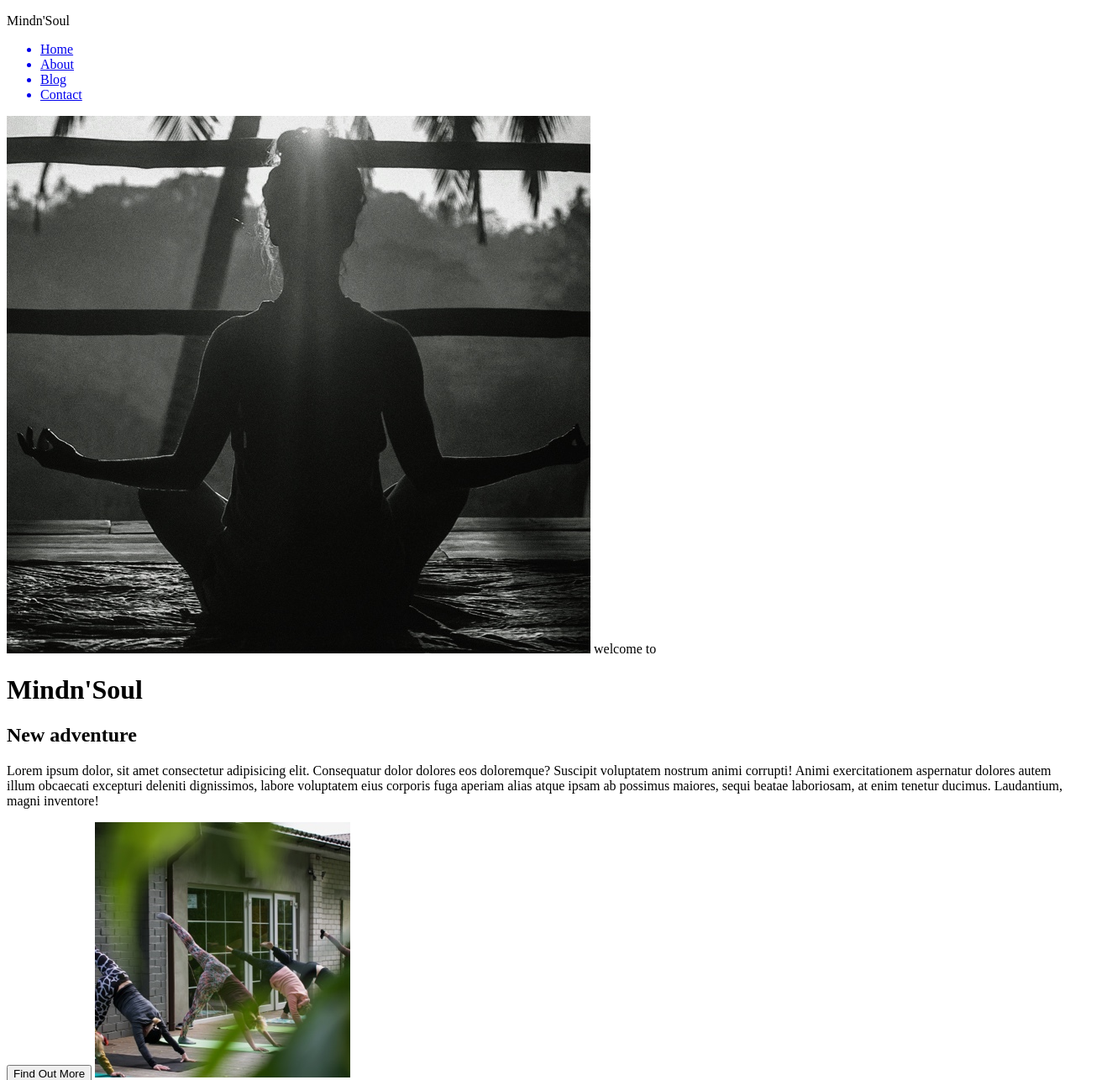
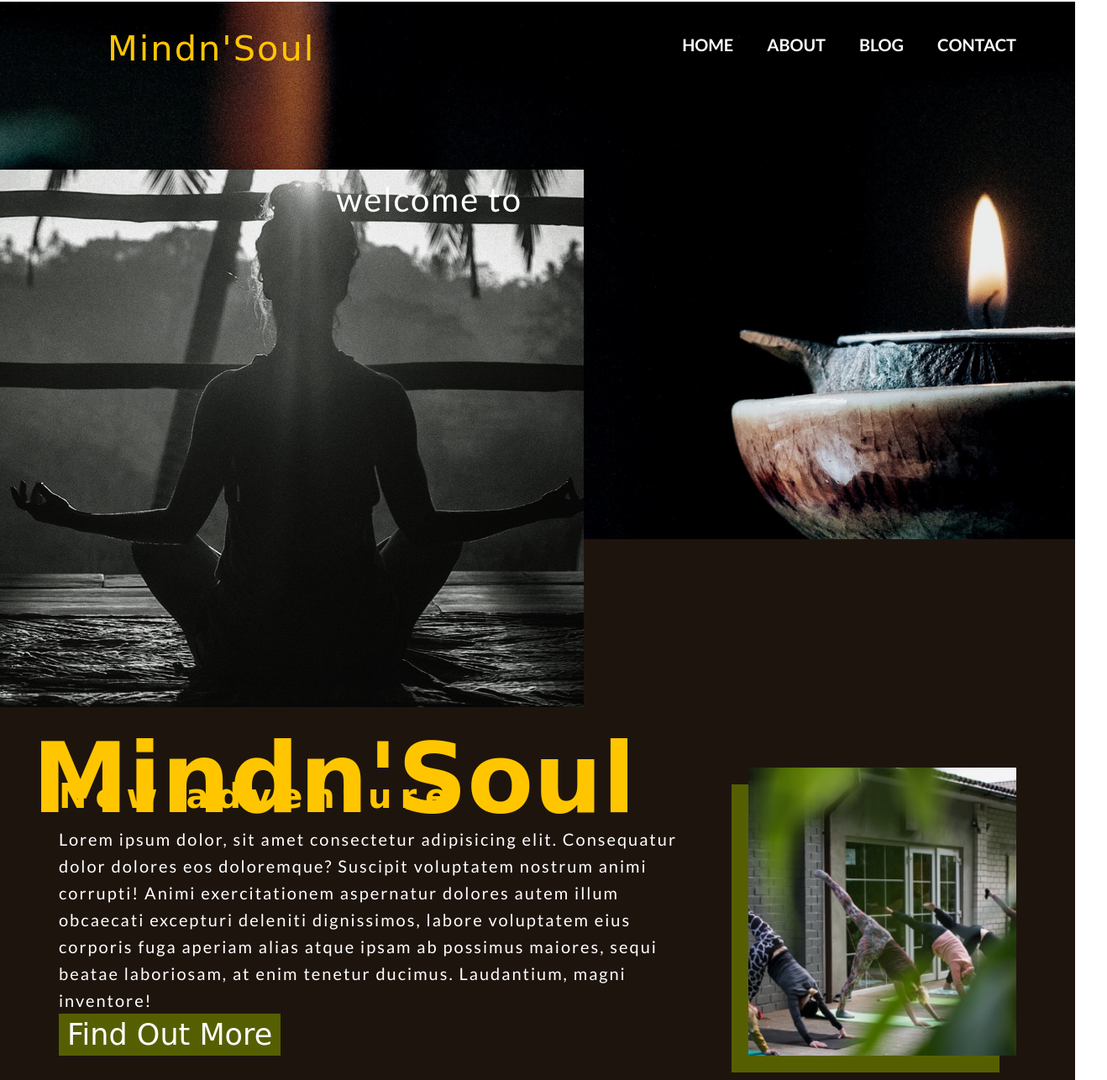
Before and after one commit to PeteGilbert/pete-gilbert-project-two, a plain HTML site: page index.html in a window 1280 px wide. Shown: the top 1286 px of the page at 84% size, 1318 px wide, since content can reach past the window. Drawn offline with Linux system fonts and the light colour scheme; a web font is replaced by a local one.

Commit message:
Most of home page styling completed

```diff
--- a/index.html
+++ b/index.html
@@ -4,53 +4,68 @@
     <meta charset="UTF-8">
     <meta name="viewport" content="width=device-width, initial-scale=1.0">
     <title>Mindn'Soul</title>
+    <link rel="stylesheet" href="./styles/style.css">
     <link href="https://fonts.googleapis.com/css2?family=Dokdo&family=Lato:wght@300;400;700&display=swap" rel="stylesheet">
 </head>
 <body>
     <header>
-        <p class="logo">Mindn'Soul</p>
-        <nav class="navigation-font">
-            <ul>
-                <a href="#"><li>Home</li></a>
-                <a href="#"><li>About</li></a>
-                <a href="#"><li>Blog</li></a>
-                <a href="#"><li>Contact</li></a>
+        <p class="logo wrapper">Mindn'Soul</p>
+        <nav class="wrapper">
+            <ul class="header-nav">
+                <a href="#"><li class="navigation-font">Home</li></a>
+                <a href="#"><li class="navigation-font">About</li></a>
+                <a href="#"><li class="navigation-font">Blog</li></a>
+                <a href="#"><li class="navigation-font">Contact</li></a>
             </ul>
         </nav>
         <img src="./MindnSoul-final-images/group.jpg" alt="Lady in yoga pose">
-        <span>welcome to</span>
+        <div class="title-pos">
+            <p class="welcome-to">welcome to</p>
             <h1>Mindn'Soul</h1>
+        </div>
     </header>
 
-    <section>
+    <section class="new-adventure">
+        <div class="wrapper new-adventure-all">
+            <div class="new-adventure-text">
                 <h2>New adventure</h2>
                 <p>Lorem ipsum dolor, sit amet consectetur adipisicing elit. Consequatur dolor dolores eos doloremque? Suscipit voluptatem nostrum animi corrupti! Animi exercitationem aspernatur dolores autem illum obcaecati excepturi deleniti dignissimos, labore voluptatem eius corporis fuga aperiam alias atque ipsam ab possimus maiores, sequi beatae laboriosam, at enim tenetur ducimus. Laudantium, magni inventore!</p>
                 <button>Find Out More</button>
+            </div>
             <img src="./MindnSoul-final-images/small-box.jpg" alt="Group yoga class outdoors">
+        </div>
     </section>
 
-    <section>
+    <section class="gallery">
+        <div class="wrapper">
             <img src="./MindnSoul-final-images/gallery-image1.jpg" alt="Lady doing upside down yoga pose">
             <img src="./MindnSoul-final-images/gallery-image2.jpg" alt="Couple yoga pose">
             <img src="./MindnSoul-final-images/gallery-image3.jpg" alt="Women sitting on beach">
+        </div>
     </section>
 
-    <section>
+    <section class="links-sect">
+        <div class="wrapper links-div">
             <div>
+                <i class="fas fa-home"></i>
                 <h2>Customized Offers</h2>
                 <p>Lorem ipsum dolor sit amet consectetur adipisicing elit. Aliquid ipsam dolore optio tempore cumque ab, fugiat reiciendis enim magnam nisi.</p>
             </div>
             <div>
+                <i class="fas fa-users"></i>
                 <h2>Community</h2>
                 <p>Lorem ipsum dolor sit amet, consectetur adipisicing elit. Voluptas nesciunt accusamus ratione temporibus illum qui sunt repudiandae aspernatur cum ipsam.</p>
             </div>
             <div>
+                <i class="fas fa-file"></i>
                 <h2>Blog</h2>
                 <p>Lorem ipsum dolor sit amet consectetur adipisicing elit. Sint, repellendus? Quo debitis, repellendus qui totam facilis expedita fuga mollitia ipsum?</p>
             </div>
             <div>
+                <i class="fas fa-phone"></i>
                 <h2>Get in Touch</h2>
                 <p>Lorem ipsum dolor sit amet consectetur adipisicing elit. Adipisci in, molestias amet dolorum rerum itaque esse soluta reiciendis. Veniam, consequatur.</p>
+            </div>
         </div>
     </section>
 
--- /dev/null
+++ b/styles/sass/_home.scss
@@ -0,0 +1,93 @@
+header {
+    background-image: url(../mindnSoul-final-images/home-image-1.jpg);
+    background-size: cover;
+    height: 80vh;
+}
+
+.logo {
+    float: left;
+    padding-left: 10%;
+    padding-top: 40px;
+}
+
+.header-nav {
+    display: flex;
+    justify-content: flex-end;
+    padding-top: 40px;
+}
+
+.navigation-font {
+    padding-left: 40px;
+}
+
+header img {
+    position: relative;
+    bottom: -20%;
+    float: left;
+}
+
+
+.title-pos {
+    position: relative;
+    top: 23%;
+    left: 3%;
+}
+
+.welcome-to {
+    color: white;
+    position: relative;
+    left: -26%;
+    font-size: 4rem;
+
+}
+
+// First Section Styling
+
+.new-adventure {
+    background-color: $background-color-1;
+}
+
+.new-adventure-all {
+    display: flex;
+    padding-top: 200px;
+    padding-bottom: 100px;
+}
+
+.new-adventure-text {
+    width: 70%;
+    margin-right: 75px;
+}
+.new-adventure-all img {
+    box-shadow: -20px 20px 0 $button-background;
+    width: 30%;
+}
+
+// Second Section Styling
+
+.gallery {
+    background-color: $background-color-2;
+}
+
+.gallery .wrapper {
+    display: flex;
+    justify-content: space-between;
+    padding: 100px 0;
+}
+.gallery img {
+    width: 31%;
+}
+
+// Third Section Styling
+
+.links-sect {
+    background-color: $background-color-1;
+}
+
+.links-div {
+    display: flex;
+    flex-wrap: wrap;
+}
+
+.links-div div {
+    width: 50%;
+}
--- a/styles/sass/_setup.scss
+++ b/styles/sass/_setup.scss
@@ -7,3 +7,9 @@ html { -moz-box-sizing: border-box; -webkit-box-sizing: border-box; box-sizing:
 *, *:before, *:after {box-sizing: inherit}
 
 .sr-only { position: absolute; width: 1px; height: 1px; margin: -1px; border: 0; padding: 0; white-space: nowrap; clip-path: inset(100%); clip: rect(0 0 0 0); overflow: hidden;}
+
+.wrapper {
+    max-width: 1140px;
+    width: 90%;
+    margin: 0 auto;
+}
--- a/styles/sass/_typography.scss
+++ b/styles/sass/_typography.scss
@@ -1,60 +1,88 @@
-// font-family: 'Dokdo', cursive;
-// font-family: 'Lato', sans-serif;
+// Name of these variables is taken from style sheet, perhaps descriptive names are better?
+$ice-blue: #FAFFFE;
+$title-color: #FFC600;
+$background-color-2: #262725;
+$button-background: #555F02;
+$background-color-1: #1E140E;
 
 * {
     font-size: 62.5%;
 }
 
+a {
+    text-decoration: none;
+}
+
 h1 {
     font-family: 'Dokdo', cursive;
     font-size: 11.5rem;
+    color: $title-color;
+    margin: 0;
 }
 
+// font size very different than stylesheet
 h2 {
     font-family: 'Dokdo', cursive;
-    font-size: 10.5rem;
-    line-height: 6.96rem;
-    letter-spacing: 1.9rem;
+    font-size: 4rem;
+    line-height: 69.6px;
+    letter-spacing: 10px;
+    color: $title-color;
+    margin: 0;
 }
 
 h3 {
     font-family: 'Dokdo', cursive;
     font-size: 4.5rem;
-    line-height: 5.8rem;
-    letter-spacing: .49rem;
+    line-height: 5.8px;
+    letter-spacing: .49px;
+    color: $title-color;
 }
 
 .logo {
     font-family: 'Dokdo', cursive;
     font-size: 4.15rem;
-    text-align: center;
+    color: $title-color;
 }
 
 h4 {
     font-family: 'Dokdo', cursive;
     font-size: 4rem;
-    line-height: 5.8rem;
-    letter-spacing: 4.3rem;
+    line-height: 58px;
+    letter-spacing: 43px;
 }
 
 .navigation-font {
     font-family: 'Lato', sans-serif;
     font-weight: 700;
     font-size: 2rem;
+    list-style: none;
+    color: white;
+    text-transform: uppercase;
 }
 
 p {
     font-family: 'Lato', sans-serif;
     font-weight: 400;
     font-size: 2rem;
-    line-height: 3.2rem;
-    letter-spacing: 0.2rem;
+    line-height: 32px;
+    letter-spacing: 2px;
+    margin: 0;
+    color: white;
 }
 
 ::placeholder {
     font-family: 'Lato', sans-serif;
     font-weight: 300;
     font-size: 2rem;
-    line-height: 3.2rem;
-    letter-spacing: 0.2rem;
+    line-height: 32px;
+    letter-spacing: 2px;
 }
+
+button {
+    font-family: 'Dokdo', cursive;
+    font-size: 3.5rem;
+    background-color: $button-background;
+    color: white;
+    border: none;
+    padding: 5px 10px;
+}
--- a/styles/sass/style.scss
+++ b/styles/sass/style.scss
@@ -1,2 +1,3 @@
 @import "setup";
 @import "typography";
+@import "home"
```
Also changed, not shown: styles/style.css. Lines whose indentation alone changed are shown as unchanged.
